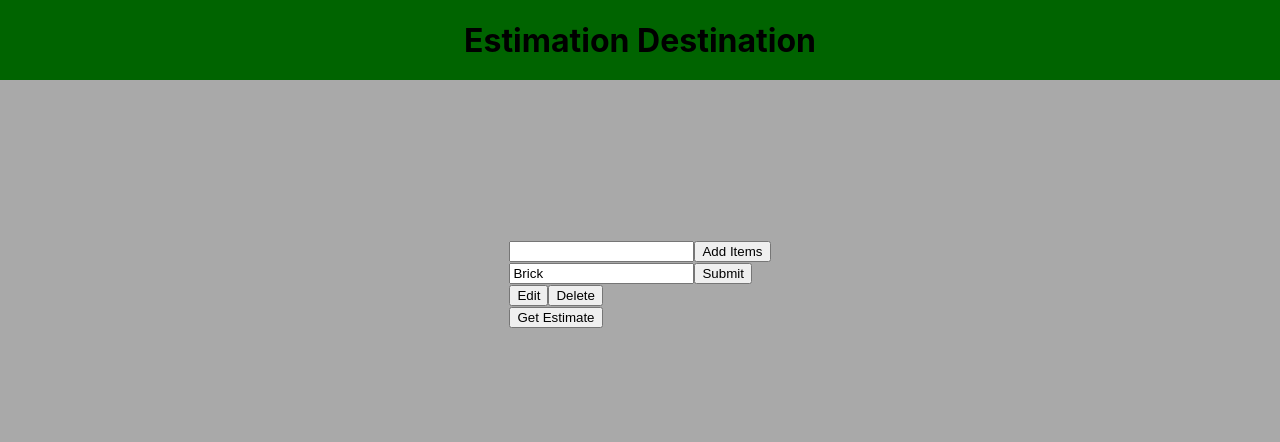
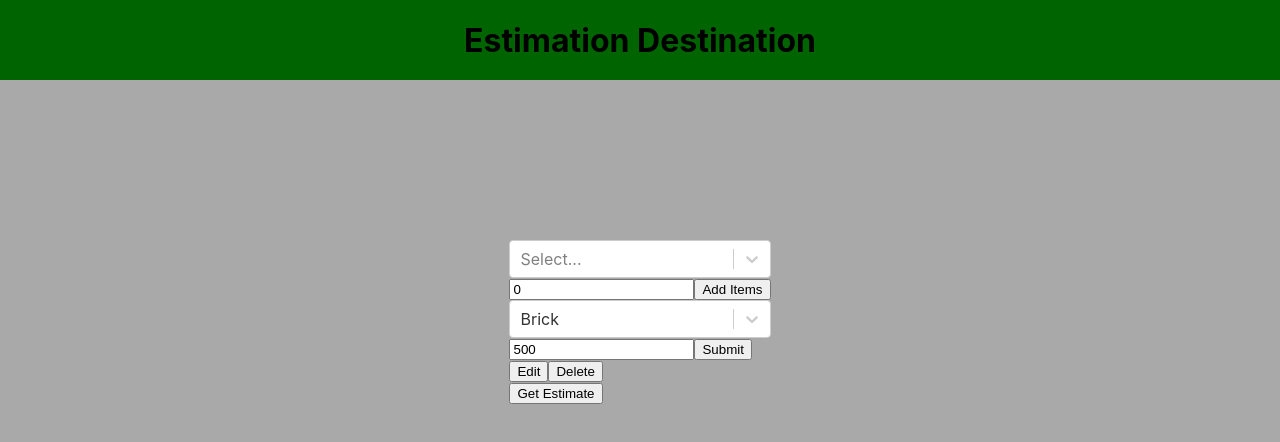
Before and after one commit to CS-1030-Estimation/CS-1030-Estimation-React, a React (Create React App) app: page / in a window 1280 px wide. Both pictures are taken after a click on the button "Edit". Shown: the top 442 px of the page. Built offline with nearby package versions, Linux system fonts and the light colour scheme.

Commit message:
finished with all input related things

```diff
--- a/src/Componants/edits/edits.jsx
+++ b/src/Componants/edits/edits.jsx
@@ -1,16 +1,20 @@
 import React, { Component } from 'react'
-// import Select from 'react-select'
+import Select from "react-select"
 
 export default class Edits extends Component {
-
     state = {
         edit: false,
-        input: this.props.text
+        input: this.props.text,
+        sf: this.props.sf,
+        material: [{id:10,text:"Brick",sf:500}],
+        select: {
+            value: null
+        }
     }
 
-    handleChange = (e) => {
+    handleNumber = (e) => {
         this.setState({
-        input: e.target.value
+            sf: e.target.value
         })
     }
 
@@ -18,22 +22,69 @@ export default class Edits extends Component {
         this.setState({
             edit: false
         })
-        this.props.handleEdit(this.props.id, this.state.input)
+        this.props.handleEdit(this.props.id, this.state.input, this.state.sf)
     }
 
     toggleEdit = () => {
+        const options = [
+            {value:'Brick',lable:'Brick'},
+            {value:'Stone',lable:'Stone'},
+            {value:'Stucco',lable:'Stucco'},
+            {value:'Lap',lable:'Lap'},
+            {value:'Panel',lable:'Panel'}
+            ]
+            for (let i = 0; i < options.length; i++) {
+                if (this.props.text === options[i].lable){
+                    console.log(this.props.text, options[i].lable)
+                    this.setState({
+                        edit: !this.state.edit,
+                        select: {
+                            value: options[i],
+                            options
+                        }
+                    })
+                }
+            }
+    }
+
+    setValue = value => {
+        this.setState(prevState => ({
+            select: {
+            ...prevState.select,
+            value
+            }
+        }))
+    }
+
+    handleText = value => {
+        this.setValue(value)
         this.setState({
-        edit: !this.state.edit
+            input: value.lable
+        })
+    }
+
+    handleNumber = (e) => {
+        this.setState({
+            sf: e.target.value
         })
     }
 
     render = () => {
+
+        const { select } = this.state;
+
         return (
         <div>
             {!this.state.edit ? <>{this.props.text}</> :
             <div>
-                <input onChange={(e) => this.handleChange(e)} value={this.state.input} type='text'/>
-                <button onClick={this.handleEdit}>Submit</button>
+                <Select
+                getOptionLabel={(options) => options['lable']}
+                options={select.options}
+                value={select.value}
+                onChange={this.handleText}
+                />
+                <input onChange={(e) => this.handleNumber(e)} type='number' min='0' placeholder='Squre Foot' value={this.state.sf}/>
+            <button onClick={this.handleEdit}>Submit</button>
             </div>}
             <button onClick={this.toggleEdit}>Edit</button>
             <button onClick={() => this.props.handleDelete(this.props.id)}>Delete</button>
--- a/src/Componants/inputs/inputs.jsx
+++ b/src/Componants/inputs/inputs.jsx
@@ -1,36 +1,46 @@
 import React, { Component } from 'react'
 import Edits from './../edits/edits'
 import Estimate from '../estimate/estimate'
-// import Select from 'react-select'
+import Select from "react-select"
 
 export default class Inputs extends Component {
   constructor(){
     super()
+    const options = [
+      {value:'Brick',lable:'Brick'},
+      {value:'Stone',lable:'Stone'},
+      {value:'Stucco',lable:'Stucco'},
+      {value:'Lap',lable:'Lap'},
+      {value:'Panel',lable:'Panel'}
+    ]
+
     this.state = {
       key: 1,
       input: '',
-      material: [{id:10,text:"Brick"}]
+      sf: 0,
+      material: [{id:10,text:"Brick",sf:500}],
+      select: {
+        value: null,
+        options
+      }
     }
   }
 
-  handleChange = (e) => {
-    this.setState({
-      input: e.target.value
-    })
+  handleSumbit = (e,el) => {
+    this.state.material.push({id:this.state.key,text:e,sf:parseInt(el)})
+    this.setState((prevState) => ({
+      key: prevState.key + 1,
+      input: '',
+      sf: 0
+    }))
+    this.setValue(null)
   }
 
-  handleSumbit = (e) => {
-    this.state.material.push({id:this.state.key,text:e})
-    this.setState((prevState) => ({
-      key: prevState.key + 1,
-      input: ''
-    }))
-  }
-
-  handleEdit = (e , text) => {
+  handleEdit = (e , text, sf) => {
     for (let i = 0; i < this.state.material.length; i++) {
       if (this.state.material[i].id === e) {
         this.state.material[i].text = text
+        this.state.material[i].sf = parseInt(sf)
       }
     }
     this.setState({
@@ -49,9 +59,31 @@ export default class Inputs extends Component {
     })
   }
 
+  setValue = value => {
+    this.setState(prevState => ({
+      select: {
+        ...prevState.select,
+        value
+      }
+    }))
+  }
+
+  handleText = value => {
+    this.setValue(value)
+    this.setState({
+      input: value.lable
+    })
+  }
+
+  handleNumber = (e) => {
+    this.setState({
+      sf: e.target.value
+    })
+  }
 
   render(){
 
+    const { select } = this.state;
 
     let list = this.state.material.map(element => {
       return <Edits
@@ -59,13 +91,20 @@ export default class Inputs extends Component {
         handleEdit={this.handleEdit}
         key={element.id}
         id={element.id}
-        text={element.text} />
+        text={element.text}
+        sf={element.sf}/>
     })
 
     return (
       <div>
-        <input value={this.state.input} onChange={(e) => this.handleChange(e, 'input')} type='text'/>
-        <button onClick={() => this.handleSumbit(this.state.input)}>Add Items</button>
+        <Select
+        getOptionLabel={(options) => options['lable']}
+        options={select.options}
+        value={select.value}
+        onChange={this.handleText}
+        />
+        <input onChange={(e) => this.handleNumber(e)} type='number' min='0' placeholder='Squre Foot' value={this.state.sf}/>
+        <button onClick={() => this.handleSumbit(this.state.input, this.state.sf)}>Add Items</button>
         {list}
         {this.state.material.length > 0 &&
           <Estimate material={this.state.material} />
```
